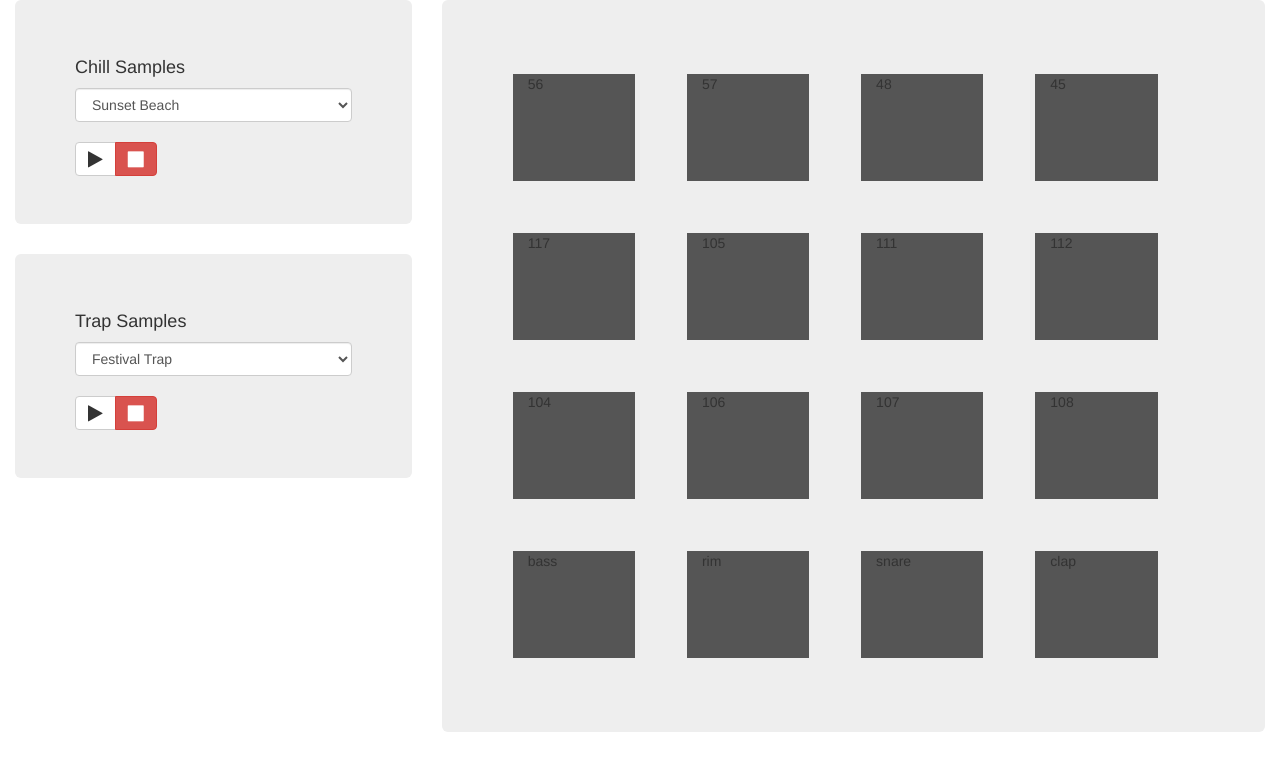
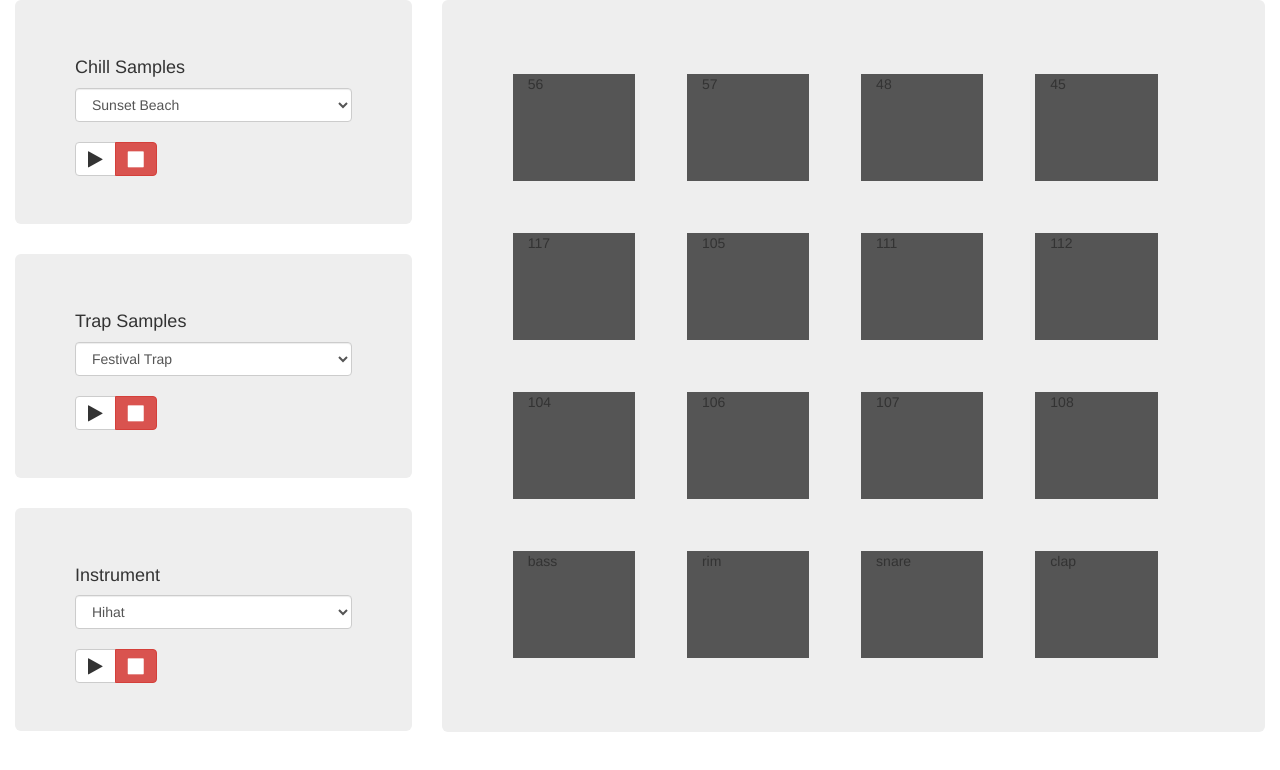
Before and after one commit to anilrayamajhi/padControllers, a plain HTML site: page index.html in a window 1280 px wide. Drawn offline with Linux system fonts and the light colour scheme.

Commit message:
added sounds

```diff
--- a/index.html
+++ b/index.html
@@ -33,6 +33,17 @@
               <div class="btn-group">
                 <button class="btn btn-default" id="play-loop-trap" data-type="trap"><i class="fa fa-play fa-lg" aria-hidden="true"></i></button>
                 <button class="btn btn-danger" id="stop-loop-trap" data-type="trap"><i class="fa fa-stop fa-lg" aria-hidden="true"></i></button>
+              </div>
+          </div>
+          <div class="jumbotron">
+            <div class="h4">Instrument</div>
+              <select class="form-control" name="select-instrument" id="select_instrument">
+                <option value="hihat">Hihat</option>
+              </select>
+              <br>
+              <div class="btn-group">
+                <button class="btn btn-default" id="play-loop-instrument" data-type="instrument"><i class="fa fa-play fa-lg" aria-hidden="true"></i></button>
+                <button class="btn btn-danger" id="stop-loop-instrument" data-type="instrument"><i class="fa fa-stop fa-lg" aria-hidden="true"></i></button>
               </div>
           </div>
         </div>
--- a/js/main.js
+++ b/js/main.js
@@ -18,6 +18,7 @@ $('body').on('click', '[id^=play-loop-]', function(e){
 
   if(!thisSelector.hasClass('disabled')){
     var audio = new Audio(`sounds/samples/${sound}/${selectedLoop}.wav`);
+    audio.volume = 0.7;
     audio.addEventListener('ended', function() {
       this.currentTime = 0;
       this.play();
@@ -35,7 +36,6 @@ $('body').on('click', '[id^=stop-loop-]', function(e){
   $(`#play-loop-${sound}`).removeClass('disabled');
 
   var audio = sounds[sound];
-  console.log(sounds);
-console.log(audio);
+
   audio.pause();
 })
```
Also changed, not shown: 1 other file.
